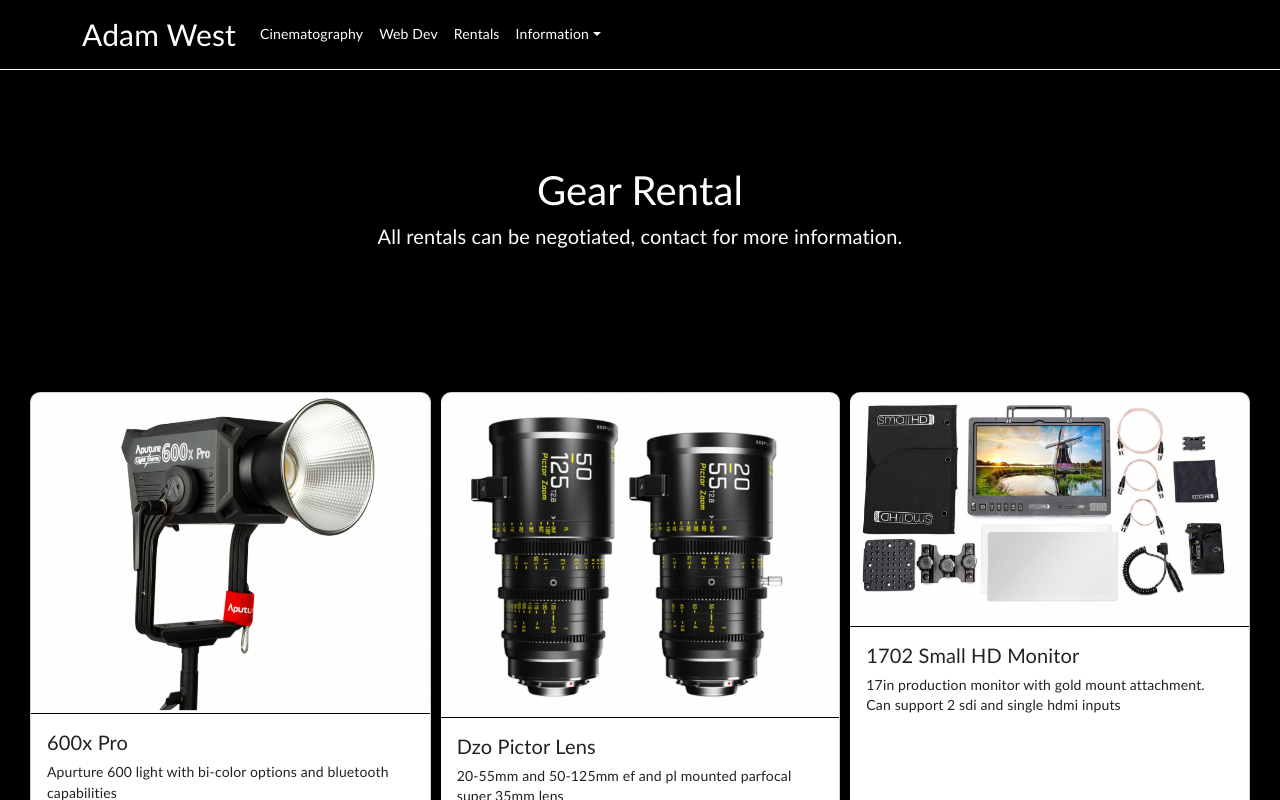
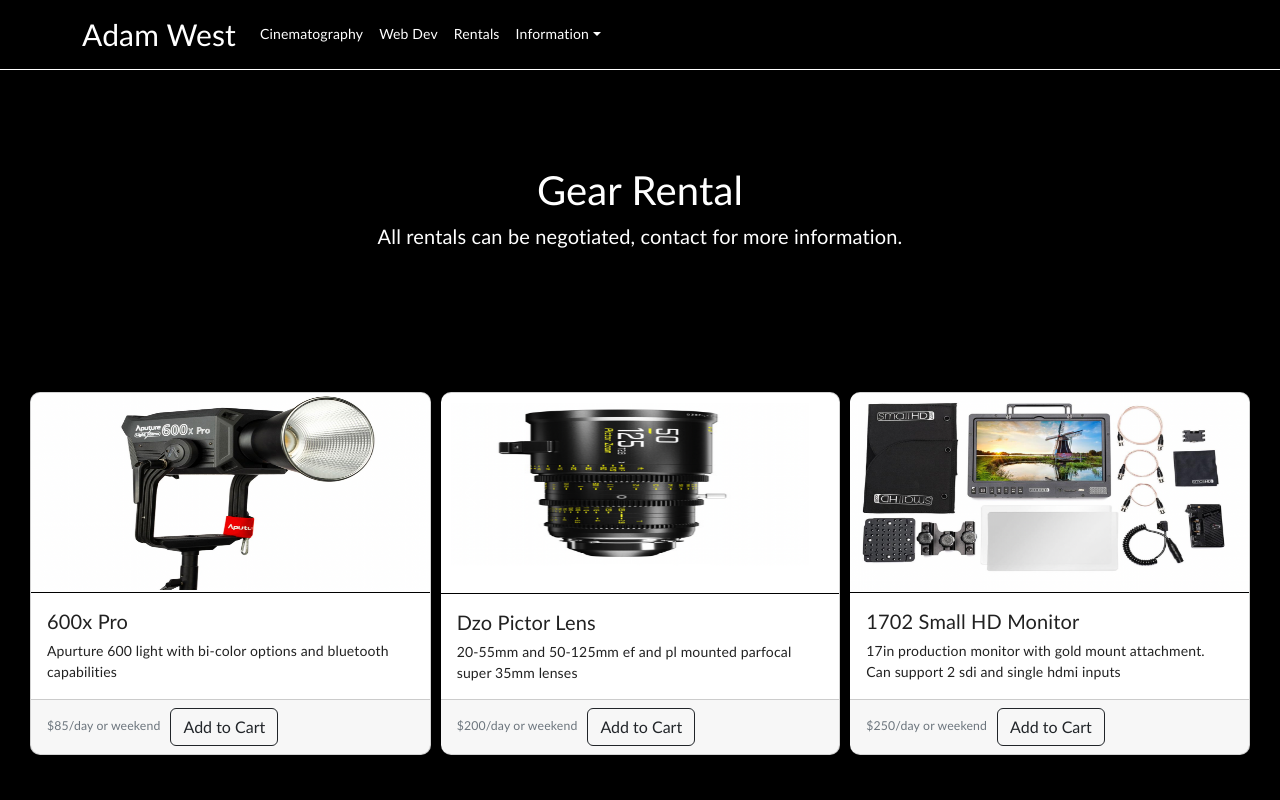
Before and after one commit to Adamwest023/adamwest023.github.io, a React (Create React App) app: page /rentals in a window 1280 px wide. Shown: the top 800 px of the page. Built offline with nearby package versions, Linux system fonts and the light colour scheme.

Commit message:
finished carousel

```diff
--- a/package.json
+++ b/package.json
@@ -15,7 +15,7 @@
     "@testing-library/react": "^12.1.2",
     "@testing-library/user-event": "^13.5.0",
     "bootstrap": "^5.2.3",
-    "framer-motion": "^10.12.18",
+    "framer-motion": "^6.5.1",
     "react": "^17.0.2",
     "react-bootstrap": "^2.7.0",
     "react-dom": "^17.0.2",
--- a/src/App.js
+++ b/src/App.js
@@ -1,5 +1,5 @@
 import React from 'react';
-import { Route} from 'react-router-dom';
+import { Route } from 'react-router-dom';
 import './App.css';
 import CssBaseline from '@material-ui/core/CssBaseline'
 import "bootstrap/dist/css/bootstrap.min.css"
--- a/src/components/Carousel/index.js
+++ b/src/components/Carousel/index.js
@@ -1,64 +1,43 @@
-import React from 'react';
-import { useState } from 'react';
-import { motion, AnimatePresence } from 'framer-motion';
-import 'bootstrap/dist/css/bootstrap.min.css';
-import Container from 'react-bootstrap/Container';
+import React, { Component } from 'react';
+import Carousel from 'react-bootstrap/Carousel'
+import dzo1 from '../../assets/images/rentals/dzo1.png'
+import dzo2 from '../../assets/images/rentals/dzo2.png'
+import dzo3 from '../../assets/images/rentals/dzo3.png'
+import dzo4 from '../../assets/images/rentals/dzo4.png'
 
-const Carousel = ({ images }) => {
-    const [currentIndex, setCurrentIndex] = useState(0);
-    //updates currentIndex to the next index in order to change the image and cycle back
-    const handleNext = () => {
-        setCurrentIndex((prevIndex) =>
-            prevIndex + 1 === images.length ? 0 : prevIndex + 1
-        );
-    };
-    //does the same as handleNext but in reverse order
-    const handlePrevious = () => {
-        setCurrentIndex((prevIndex) =>
-            prevIndex - 1 < 0 ? images.length - 1 : prevIndex - 1
-        );
-    };
-    //this take an index as a parameter and updates the current index
-    const handleDotClick = (index) => {
-        setCurrentIndex(index);
-    };
-};
+const MyCarousel = () => {
+    return (
+        <Carousel data-bs-theme="dark">
+            <Carousel.Item>
+                <img
+                    className=""
+                    src={dzo1}
+                    alt="First slide"
+                />
+            </Carousel.Item>
+            <Carousel.Item>
+                <img
+                    className=""
+                    src={dzo2}
+                    alt="Third slide"
+                />
+            </Carousel.Item>
+            <Carousel.Item>
+                <img
+                    className=""
+                    src={dzo3}
+                    alt="Third slide"
+                />
+            </Carousel.Item>
+            <Carousel.Item>
+                <img
 
-return (
-    <div className="carousel">
-        <img
-            key={currentIndex}
-            src={images[currentIndex]}
-        /><div className='slide-direction'>
-            <div className="left" onClick={handlePrevious}>
-                <svg xmlns="http://www.w3.org/2000/svg"
-                    height="20"
-                    viewBox="0 96 960 960"
-                    width="20">
-                    <path d="M400 976 0 576l400-400 56 57-343 343 343 343-56 57Z" />
-                </svg>
-            </div>
-            <div className="right" onClick={handleNext}>
-                <svg
-                    xmlns="http://www.w3.org/2000/svg"
-                    height="20"
-                    viewBox="0 96 960 960"
-                    width="20"
-                >
-                    <path d="m304 974-56-57 343-343-343-343 56-57 400 400-400 400Z" />
-                </svg>
-            </div>
-        </div>
-        <div className="indicator">
-            {images.map((_, index) => (
-                <div
-                    key={index}
-                    className={`dot ${currentIndex === index ? "active" : ""}`}
-                    onClick={() => handleDotClick(index)}
-                ></div>
-            ))}
-        </div>
-    </div>
-);
+                    src={dzo4}
+                    alt="Fourth slide"
+                />
+            </Carousel.Item>
+        </Carousel>
+    )
+}
 
-export default Carousel;
+export default MyCarousel;
--- a/src/index.css
+++ b/src/index.css
@@ -178,9 +178,11 @@
 
 .card-group-1 {
   padding: 20px;
+
 }
 
-.product-cards {
+.product-cards,
+.carousel-item {
   margin: 10px;
   border-radius: 10px !important;
 }
@@ -195,8 +197,20 @@
   border-bottom-right-radius: 0px !important;
   border-bottom-left-radius: 0px !important;
   border-bottom: 1px black solid !important;
+
 }
-
+/* Carousel */
+.carousel{
+  border-bottom: 1px black solid !important;
+}
+.carousel-item img{
+  height: 90%;
+  width:90%;
+}
+.carousel-control-next-icon,
+.carousel-control-prev-icon {
+  color: black !important;
+}
 /* breakpoints */
 @media only screen and (min-width: 992px) {
   .headshot {
@@ -209,7 +223,12 @@
     object-fit: cover;
     position: relative;
   }
+  .card-img,
+  .carousel-inner{
+    height: 450px;
+  }
 }
+
 
 @media only screen and (min-width: 768px) {
   .headshot {
@@ -221,7 +240,12 @@
     margin-bottom: 20px;
     object-fit: cover;
   }
+  .card-img,
+  .carousel-inner{
+    height: 250px;
+  }
 }
+
 
 @media only screen and (min-width: 600px) {
   .headshot {
@@ -233,6 +257,15 @@
     object-position: 45% 20%;
     object-fit: cover;
   }
+  .card-img,
+  .carousel-inner{
+    height: 200px ;
+  }
+  .carousel-item{
+    height: 90%;
+    width: 90%;
+  }
+
 }
 
 @media only screen and (max-width: 600px) {
@@ -245,4 +278,8 @@
     border-top-left-radius: 10px;
     border-bottom-left-radius: 10px;
   }
+  .card-img,
+  .carousel-inner{
+    height: 200px ;
+  }
 }
--- a/src/pages/Portfolio/index.js
+++ b/src/pages/Portfolio/index.js
@@ -111,4 +111,4 @@
     )
 }
 
-export default Portfolio
+export default Portfolio;
--- a/src/pages/Rentals/index.js
+++ b/src/pages/Rentals/index.js
@@ -5,9 +5,7 @@
 import "bootstrap/dist/css/bootstrap.min.css"
 import Card from 'react-bootstrap/Card'
 import CardGroup from 'react-bootstrap/CardGroup'
-import Col from 'react-bootstrap/Col'
-import Row from 'react-bootstrap/Row'
-import Container from 'react-bootstrap/Container';
+// import Carousel from '../../components/Carousel';
 import Button from 'react-bootstrap/Button';
 // src for images
 import prolight from '../../assets/images/rentals/600xPro.png'
@@ -20,12 +18,7 @@
 import dzo4 from '../../assets/images/rentals/dzo4.png'
 import smallHD1 from '../../assets/images/rentals/smallHD1.png'
 import tiffenND from '../../assets/images/rentals/tiffen.png'
-
-
-
-
-
-
+import MyCarousel from '../../components/Carousel';
 
 
 const Rentals = () => {
@@ -33,7 +26,7 @@
     return (
         <>
             <SiteNavbar />
-            <section className='py-5 text-center container rental-page-font'>
+            <section href="#" className='py-5 text-center container rental-page-font'>
                 <div className='row py-lg-5'>
                     <div className='col-lg-6 col-md-8 mx-auto'>
                         <h1>Gear Rental</h1>
@@ -58,11 +51,11 @@
                     </Card.Footer>
                 </Card>
                 <Card className='product-cards'>
-                    <Card.Img variant="top" className='card-img' src={dzo1} />
+                   <MyCarousel/>
                     <Card.Body>
                         <Card.Title>Dzo Pictor Lens</Card.Title>
                         <Card.Text>
-                           20-55mm and 50-125mm ef and pl mounted parfocal super 35mm lens
+                            20-55mm and 50-125mm ef and pl mounted parfocal super 35mm lenses
                         </Card.Text>
                     </Card.Body>
                     <Card.Footer>
@@ -85,12 +78,12 @@
                 </Card>
             </CardGroup>
             <CardGroup className='card-group-1'>
-            <Card className='product-cards'>
+                <Card className='product-cards'>
                     <Card.Img variant="top" className='card-img' src={tiffenND} />
                     <Card.Body>
                         <Card.Title>Tiffen ND filters</Card.Title>
                         <Card.Text>
-                           4 x 5.65 nd filters with .3,.6,.9,and 1.2 stops
+                            4 x 5.65 nd filters with .3,.6,.9,and 1.2 stops
                         </Card.Text>
                     </Card.Body>
                     <Card.Footer>
@@ -102,7 +95,7 @@
                     <Card.Body>
                         <Card.Title>Black Magic Pocket Cam 6k</Card.Title>
                         <Card.Text>
-                         Black Magic Pocket Cam 6k
+                            Black Magic Pocket Cam 6k
                         </Card.Text>
                     </Card.Body>
                     <Card.Footer>
@@ -114,7 +107,7 @@
                     <Card.Body>
                         <Card.Title>Black Magic Pocket 4k</Card.Title>
                         <Card.Text>
-                        Black Magic Pocket Cam 6k
+                            Black Magic Pocket Cam 6k
                         </Card.Text>
                     </Card.Body>
                     <Card.Footer>
```
Also changed, not shown: src/App.css (line endings or trailing spaces), 1 other file (tests, documents, lock files or other folders).
